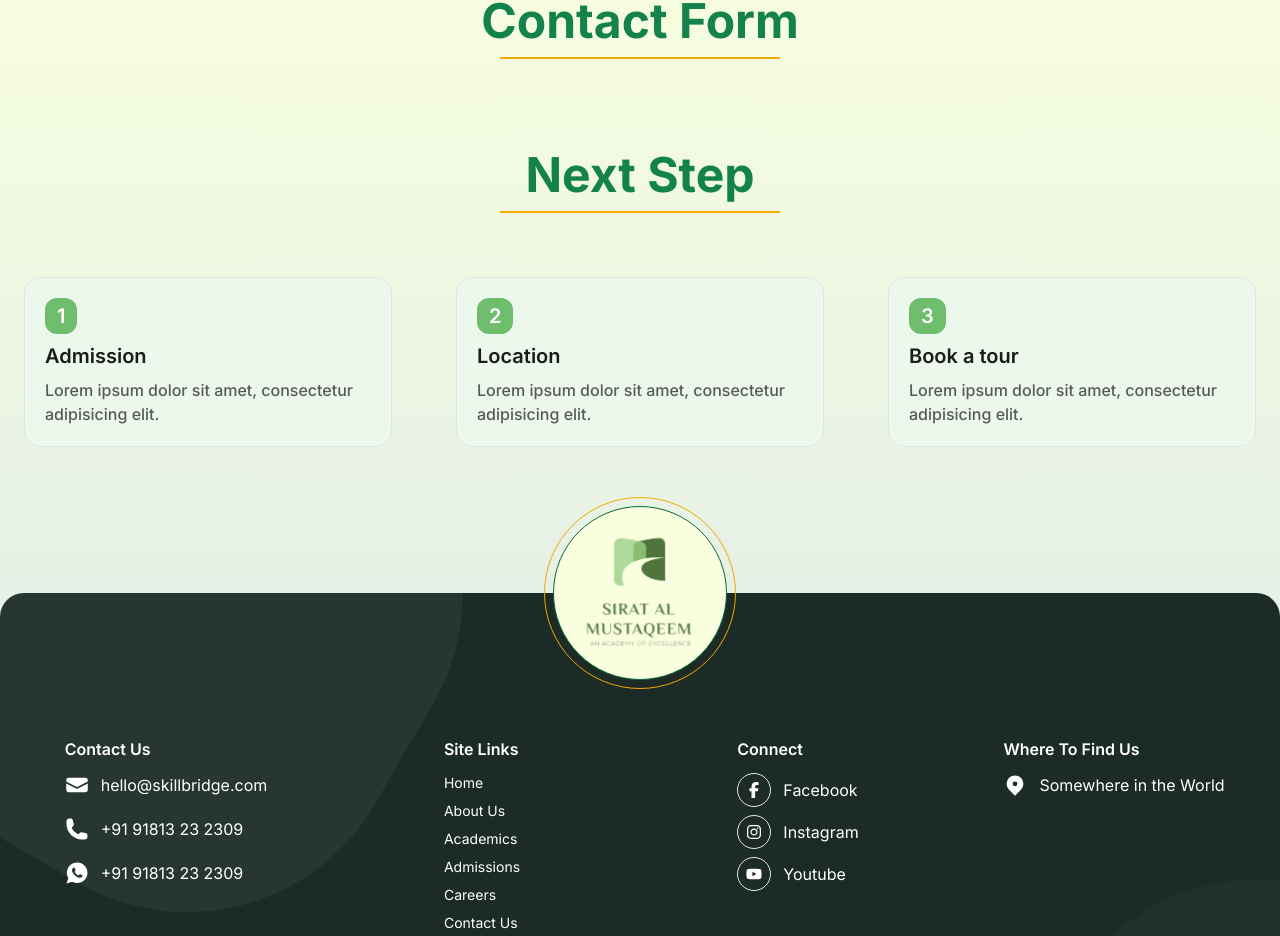
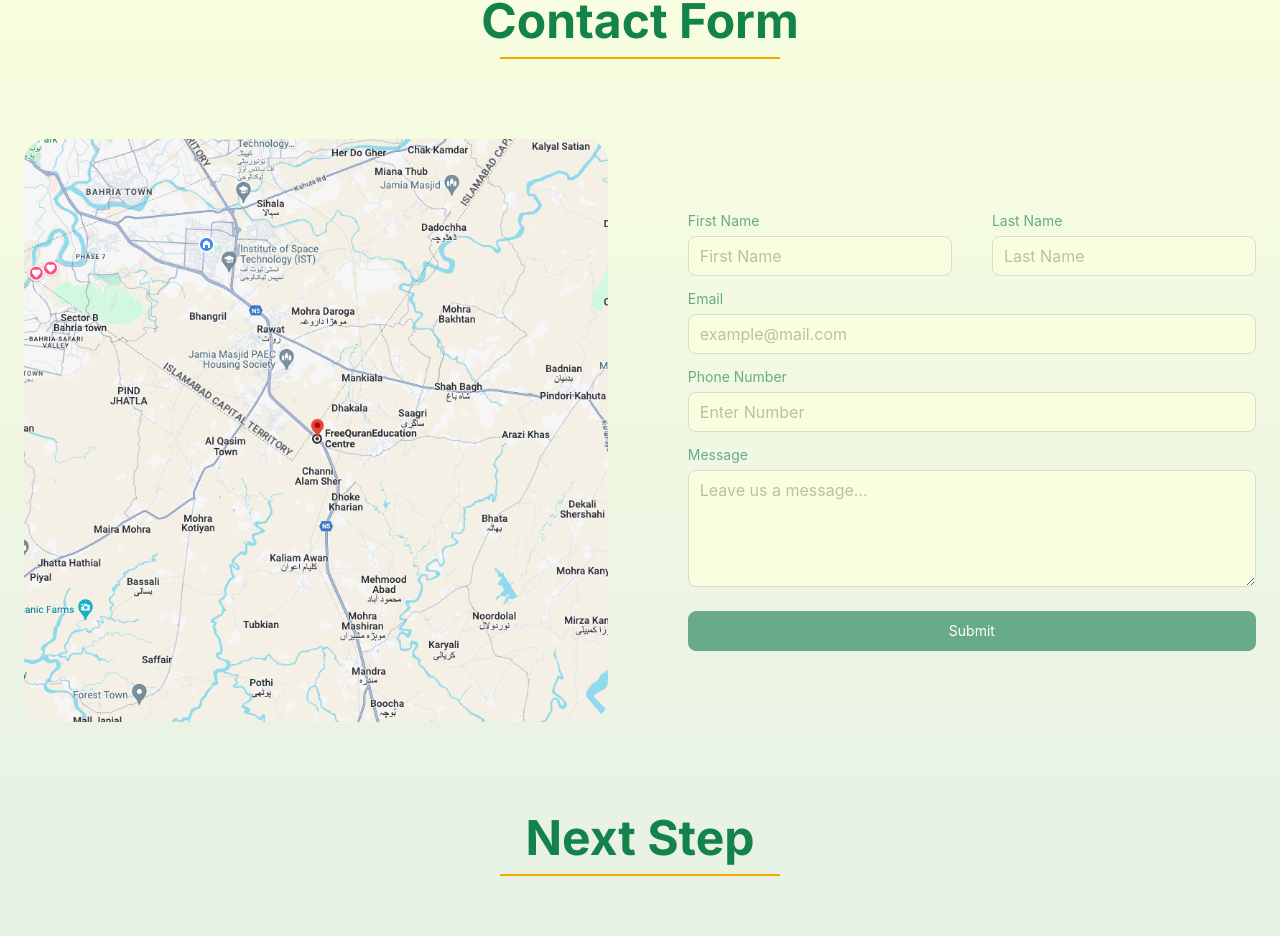
Before and after one commit to uzair-muaz/Sirat-Al-Mustaqeem-Website-V2, a Next.js app: page / in a window 1280 px wide. Shown: the part 4236-5172 px from the top of the page. Built offline with nearby package versions, Linux system fonts and the light colour scheme.

Commit message:
contact us section completed

```diff
--- a/package.json
+++ b/package.json
@@ -9,6 +9,7 @@
     "lint": "next lint"
   },
   "dependencies": {
+    "antd": "^5.16.1",
     "next": "14.1.1",
     "react": "^18",
     "react-dom": "^18",
--- a/src/app/layout.js
+++ b/src/app/layout.js
@@ -1,8 +1,8 @@
 import { Inter } from "next/font/google";
 import "./globals.css";
 import "./main.scss";
-import Footer from "@/components/website/common/Footer";
 import Navbar from "@/components/website/common/Navbar";
+import { ConfigProvider } from "antd";
 
 const inter = Inter({ subsets: ["latin"] });
 
@@ -12,12 +12,17 @@ export const metadata = {
 };
 
 export default function RootLayout({ children }) {
+  const theme = {
+    token: {
+      colorPrimary: "#69AA8A",
+    },
+  };
+
   return (
     <html lang="en">
       <body className={inter.className}>
         <Navbar />
-        {children}
-        {/* <Footer /> */}
+        <ConfigProvider theme={theme}>{children}</ConfigProvider>
       </body>
     </html>
   );
--- /dev/null
+++ b/src/components/forms/ContactForm.jsx
@@ -0,0 +1,143 @@
+"use client";
+import React from "react";
+import { Form, Input, Button } from "antd";
+
+const { Item } = Form;
+
+const ContactForm = () => {
+  const onFinish = (values) => {
+    console.log("Received values:", values);
+  };
+
+  return (
+    <Form
+      //   initialValues={{
+      //     remember: true,
+      //   }}
+      onFinish={onFinish}
+      className="space-y-3 w-full"
+    >
+      <div className="grid md:grid-cols-2 gap-10">
+        <div className="space-y-1">
+          <p className="text-custom8">First Name</p>
+          <Item
+            name="firstName"
+            rules={[
+              {
+                required: true,
+                message: "Please input your first name!",
+              },
+              {
+                type: "string",
+                min: 2,
+                max: 50,
+                message: "First name must be between 2 and 50 characters",
+              },
+            ]}
+          >
+            <Input placeholder="First Name" size="large" />
+          </Item>
+        </div>
+
+        <div className="space-y-1">
+          <p className="text-custom8">Last Name</p>
+          <Item
+            name="lastName"
+            rules={[
+              {
+                required: true,
+                message: "Please input your last name!",
+              },
+              {
+                type: "string",
+                min: 2,
+                max: 50,
+                message: "Last name must be between 2 and 50 characters",
+              },
+            ]}
+          >
+            <Input placeholder="Last Name" size="large" />
+          </Item>
+        </div>
+      </div>
+
+      <div className="space-y-1">
+        <p className="text-custom8">Email</p>
+        <Item
+          name="email"
+          rules={[
+            {
+              required: true,
+              message: "Please input your email!",
+            },
+            {
+              type: "email",
+              required: true,
+              message: "Please enter a valid email!",
+            },
+          ]}
+        >
+          <Input placeholder="example@mail.com" size="large" />
+        </Item>
+      </div>
+
+      <div className="space-y-1">
+        <p className="text-custom8"> Phone Number</p>
+        <Item
+          name="phoneNumber"
+          rules={[
+            {
+              required: true,
+              message: "Please input your phone number!",
+            },
+            {
+              type: "string",
+              pattern: /^[0-9]{11}$/,
+              required: true,
+              message: "Please enter a valid phone number (11 digits)!",
+            },
+          ]}
+        >
+          <Input placeholder="Enter Number" size="large" />
+        </Item>
+      </div>
+
+      <div className="space-y-1">
+        <p className="text-custom8">Message</p>
+        <Item
+          name="message"
+          rules={[
+            {
+              required: true,
+              message: "Please input your message!",
+            },
+            {
+              type: "string",
+              min: 10,
+              max: 200,
+              message: "Message must be between 10 and 200 characters",
+            },
+          ]}
+        >
+          <Input.TextArea
+            placeholder="Leave us a message..."
+            size="large"
+            rows={4}
+          />
+        </Item>
+      </div>
+
+      <Item>
+        <button
+          className="contained-submit-button w-full mt-3"
+          type="primary"
+          htmlType="submit"
+        >
+          Submit
+        </button>
+      </Item>
+    </Form>
+  );
+};
+
+export default ContactForm;
--- a/src/components/website/home/ContactUs.jsx
+++ b/src/components/website/home/ContactUs.jsx
@@ -1,3 +1,5 @@
+import ContactForm from "@/components/forms/ContactForm";
+
 const ContactUs = () => {
   return (
     <div className="py-10 w-full">
@@ -9,6 +11,19 @@ const ContactUs = () => {
           Contact Form
         </h1>
         <div className="border border-custom6 w-full max-w-[280px] mt-3" />
+
+        <div className="flex w-full gap-10 lg:gap-20 mt-10 md:mt-20 justify-center items-center ">
+          <div className="hidden md:block">
+            <img
+              src="/website-assets/map.png"
+              alt="map"
+              className="rounded-3xl max-h-[600px] w-full "
+            />
+          </div>
+          <div className="flex flex-col justify-start w-full md:w-fit md:max-w-[800px]">
+            <ContactForm />
+          </div>
+        </div>
       </div>
     </div>
   );
--- a/src/styles/common.scss
+++ b/src/styles/common.scss
@@ -43,6 +43,20 @@
     color: white;
   }
 }
+.contained-submit-button {
+  transition: all 500ms ease-in-out;
+  border: 1px solid #69aa8a;
+  background: #69aa8a;
+  color: white;
+  border-radius: 8px;
+  height: 40px;
+  padding: 0px 20px;
+  width: 100%;
+  &:hover {
+    background-color: transparent;
+    color: #69aa8a;
+  }
+}
 
 .custom-react-player iframe {
   border-radius: 12px;
@@ -79,3 +93,8 @@
     opacity: 100%;
   }
 }
+
+input,
+textarea {
+  background-color: #f9ffde !important;
+}
--- a/tailwind.config.js
+++ b/tailwind.config.js
@@ -23,8 +23,10 @@ module.exports = {
         custom5: "#046A38", // Navbar Text Color
         custom6: "#F2A900", //Yellow Color
         custom7: "#393939", // Grey Color Text For Lime Background
+        custom8: "#69AA8A", //Form Submit Button
         // custom8: '#4E4E4ECC',
         // custom9: '#040921C2',
+
         custom9: "#1C2B26", // Footer Background Color
       },
     },
```
Also changed, not shown: public/website-assets/map.png (added), 1 other file (tests, documents, lock files or other folders).
